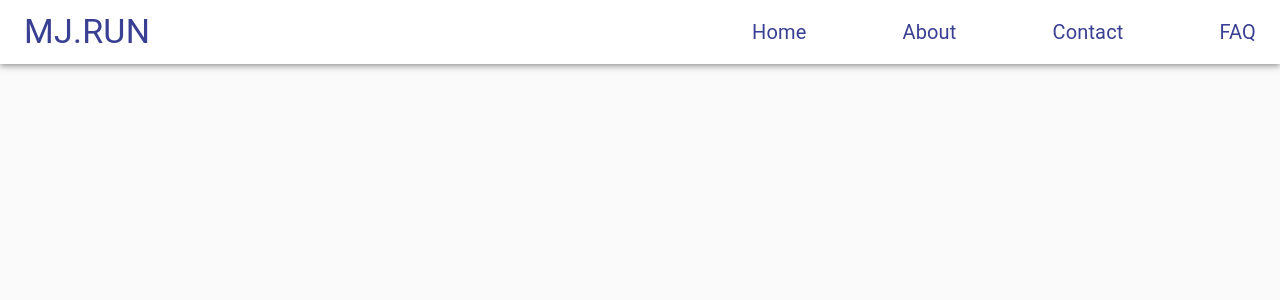
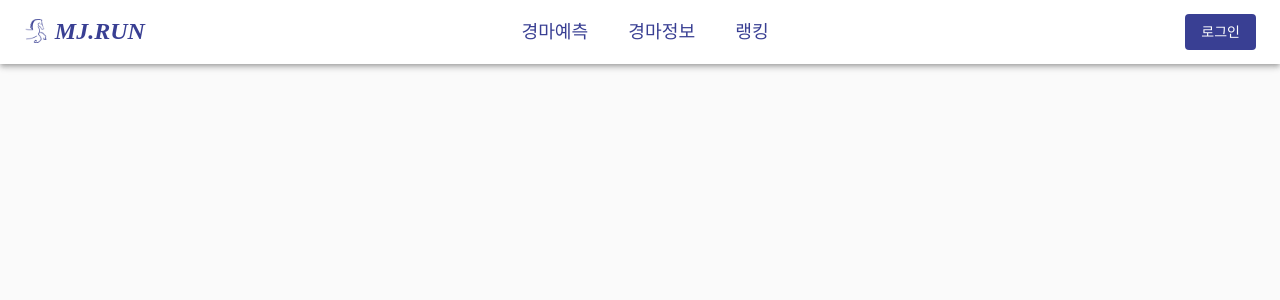
Before and after one commit to MJ-Capstone2/MJRun, a React (Create React App) app in the folder Frontend/: page / in a window 1280 px wide. Shown: the top 300 px of the page. Built offline with nearby package versions, Linux system fonts and the light colour scheme.

Commit message:
네브바 로고 추가

```diff
--- a/Frontend/src/App.js
+++ b/Frontend/src/App.js
@@ -1,12 +1,17 @@
 import React from "react";
 import { BrowserRouter as Router, Routes, Route } from "react-router-dom";
 import Navbar from "./components/Navbar";
+import { ThemeProvider } from '@material-ui/core/styles';
+import Theme from './constants/Theme';
+
 import Home from "./pages/Home";
 import Info from "./pages/Info";
 import Prediction from "./pages/Prediction";
 import Rank from "./pages/Rank";
+
 function App() {
   return (
+    <ThemeProvider theme={Theme}>
       <Router>
         <Navbar />
         <Routes>
@@ -16,6 +21,7 @@ function App() {
           <Route path="/rank" component={Rank} />
         </Routes>
       </Router>
+    </ThemeProvider>
   );
 }
 export default App;
--- a/Frontend/src/components/Drawer.js
+++ b/Frontend/src/components/Drawer.js
@@ -60,7 +60,7 @@ function DrawerComponent() {
         </List>
       </Drawer>
       <IconButton onClick={() => setOpenDrawer(!openDrawer)}className={classes.icon}>
-        <MenuIcon color="primary"/>
+        <MenuIcon color='primary'/>
       </IconButton>
     </>
   );
--- a/Frontend/src/components/Navbar.js
+++ b/Frontend/src/components/Navbar.js
@@ -7,30 +7,50 @@ import {
   makeStyles,
   useTheme,
   useMediaQuery,
+  Button
 } from "@material-ui/core";
 import { Link } from "react-router-dom";
 import DrawerComponent from "./Drawer";
+import logo from '../constants/logo.png';
 
 const useStyles = makeStyles((theme) => ({
   root:{
-    background:"#ffffff"
+    background: theme.overrides.background,
+    display: "flex",
+    flexDirection: "row",
+    justifyContent: "space-between",
+    alignItems: "center"
+  },
+  img:{
+    width:"1.7em",
+    height:"1.7em",
+    marginRight:"0.5em"
   },
   navlinks: {
-    marginLeft: theme.spacing(4),
     display: "flex",
   },
   logo: {
-    flexGrow: "1",
-    color: "#393F93",
-    cursor: "pointer"
+    color: theme.palette.primary.main,
+    cursor: "pointer",
+    textDecoration: "none",
+    display: "flex",
+    flexDirection:"row",
+    alignItems:"center",
+    marginBottom: "0.15em"
+  },
+  logo_font: {
+    fontStyle: "italic",
+    fontFamily: '"Apple Color Emoji"',
+    fontWeight:"900"
   },
   link: {
     textDecoration: "none",
-    color: "#393F93",
-    fontSize: "20px",
-    marginLeft: theme.spacing(12),
+    color: theme.palette.primary.main,
+    fontSize: "1.3em",
+    fontWeight:"500",
+    marginRight: theme.spacing(5),
     "&:hover": {
-      color: "yellow"
+      color: theme.palette.primary.dark
     },
   },
 }));
@@ -38,34 +58,45 @@ const useStyles = makeStyles((theme) => ({
 function Navbar() {
   const classes = useStyles();
   const theme = useTheme();
-  const isMobile = useMediaQuery(theme.breakpoints.down("md"));
+  const isMobile = useMediaQuery(theme.breakpoints.down("sm"));
 
   return (
-    <AppBar position="static" className={classes.root}>
+    <AppBar position="static">
       <CssBaseline />
-      <Toolbar>
-        <Typography variant="h4" className={classes.logo}>
+        {isMobile ? (
+          <Toolbar className={classes.root}>
+            <Link to="/" className={classes.logo}>
+              <img src={logo} alt="logo" className={classes.img}/>
+              <Typography variant="h4">
                 MJ.RUN
               </Typography>
-        {isMobile ? (
+            </Link>
             <DrawerComponent />
+          </Toolbar>
         ) : (
+          <Toolbar className={classes.root}>
+            <Link to="/" className={classes.logo}>
+              <img src={logo} alt="logo" className={classes.img}/>
+              <Typography variant="h5" className={classes.logo_font}>
+                MJ.RUN
+              </Typography>
+            </Link>
             <div className={classes.navlinks}>
-            <Link to="/" className={classes.link}>
-              Home
+              <Link to="/prediction" className={classes.link}>
+                경마예측
               </Link>
-            <Link to="/about" className={classes.link}>
-              About
+              <Link to="/info" className={classes.link}>
+                경마정보
               </Link>
-            <Link to="/contact" className={classes.link}>
-              Contact
-            </Link>
-            <Link to="/faq" className={classes.link}>
-              FAQ
+              <Link to="/rank" className={classes.link}>
+                랭킹
               </Link>
             </div>
+            <Button variant="contained" color="primary" disableElevation>
+              로그인
+            </Button>
+          </Toolbar>
         )}
-      </Toolbar>
     </AppBar>
   );
 }
--- /dev/null
+++ b/Frontend/src/constants/Theme.js
@@ -0,0 +1,37 @@
+import { createTheme } from '@material-ui/core/styles';
+
+const theme = createTheme({
+  palette: {
+    primary: {
+      light: '#6065a8',
+      main: '#393F93',
+      dark: '#272c66',
+      contrastText: '#fff',
+    },
+    secondary: {
+      light: '#8561c5',
+      main: '#673ab7',
+      dark: '#482880',
+      contrastText: '#000',
+    },
+  },
+  typography: {
+    fontFamily: [
+      'Arial',
+      '-apple-system',
+      'BlinkMacSystemFont',
+      '"Segoe UI"',
+      'Roboto',
+      '"Helvetica Neue"',
+      'sans-serif',
+      '"Apple Color Emoji"',
+      '"Segoe UI Emoji"',
+      '"Segoe UI Symbol"',
+    ].join(','),
+  },
+  overrides: {
+    background: '#fff'
+  },
+});
+
+export default theme;
```
Also changed, not shown: Frontend/src/constants/logo.png (added). Lines whose indentation alone changed are shown as unchanged.
